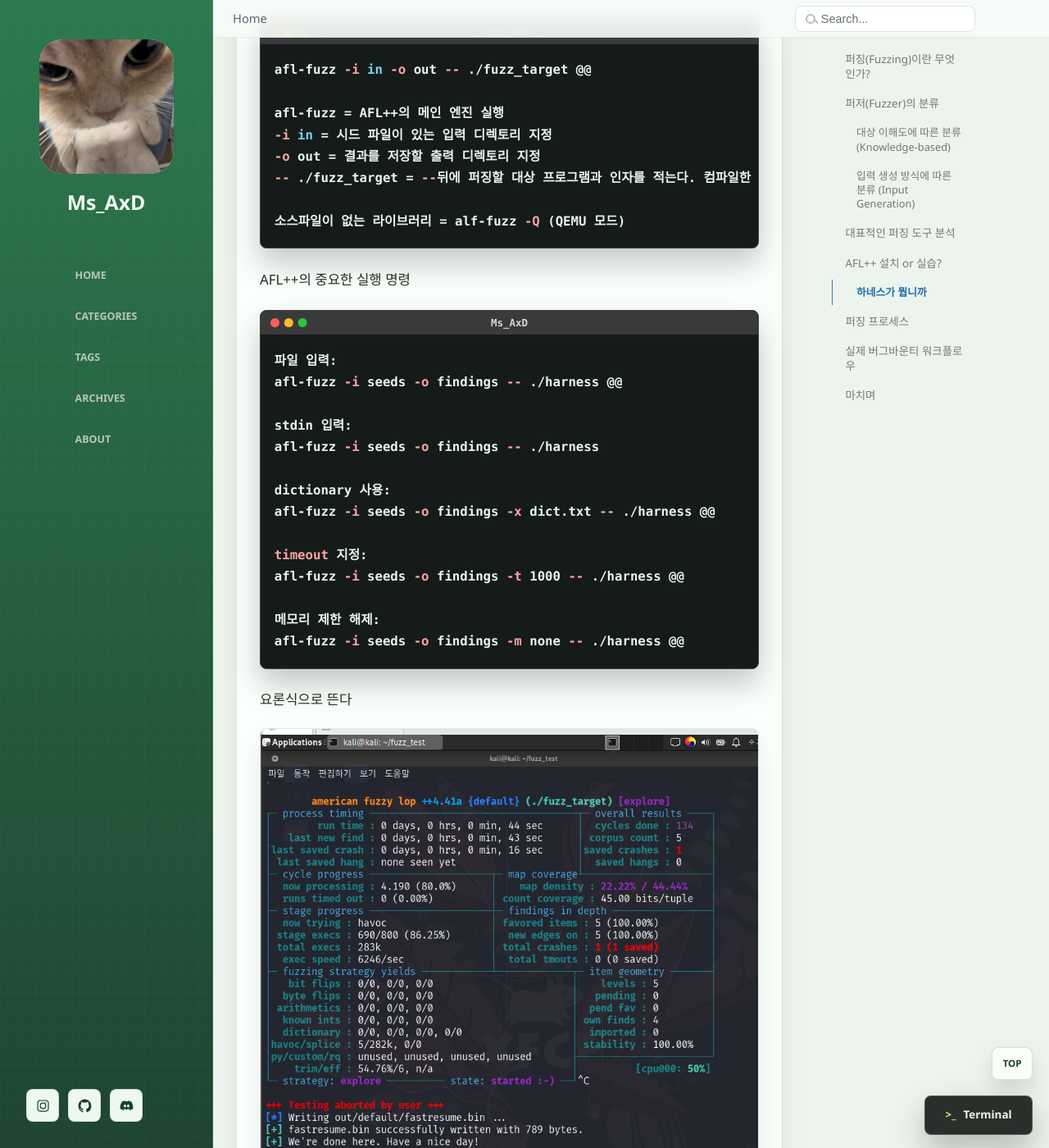
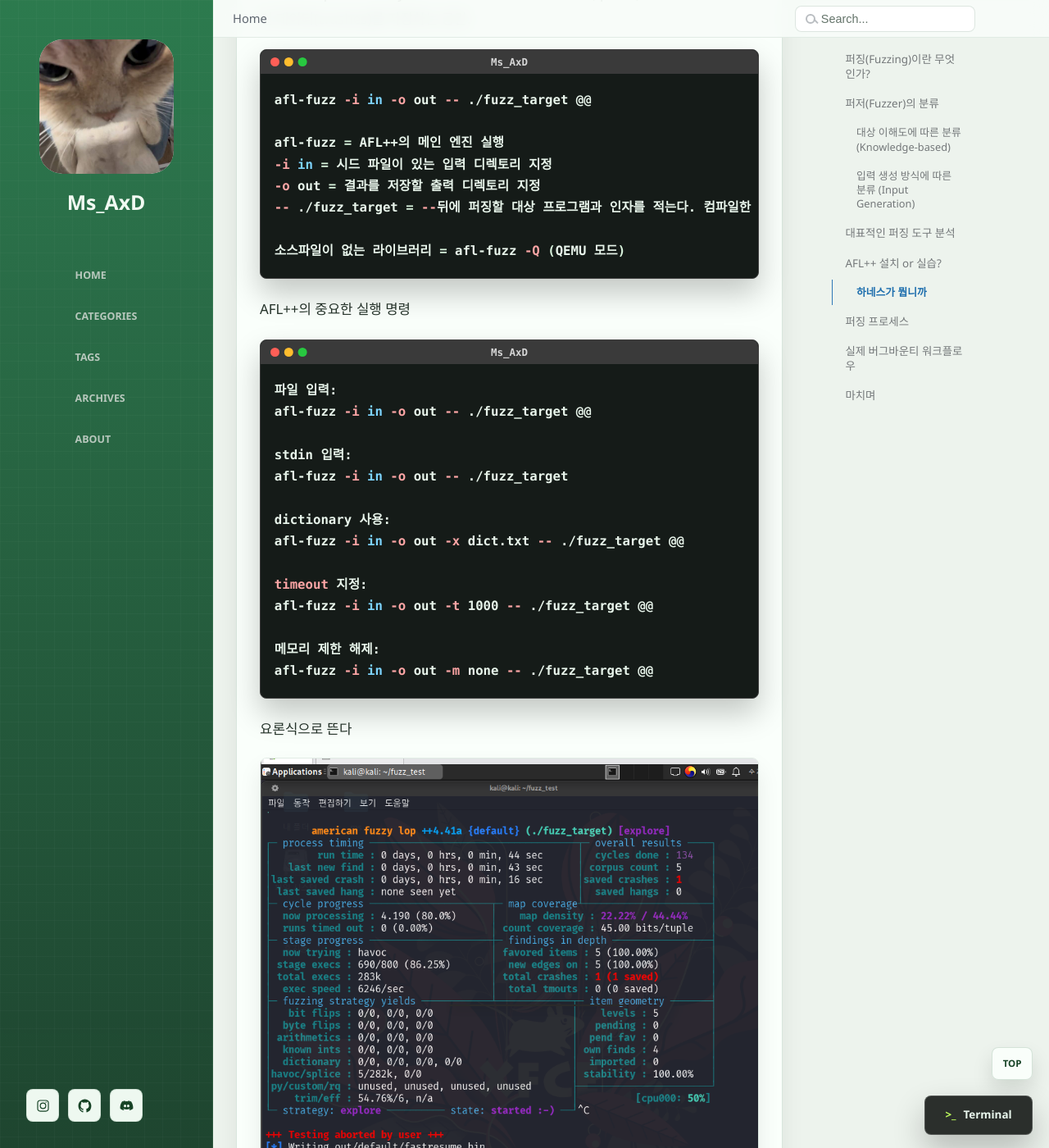
Before and after one commit to ms-axd/ms-axd.github.io, a Jekyll site: the page built from _posts/2026-04-28-fuzzing.md, in a window 1280 px wide and 1400 px high, scrolled down 4963 px. Shown: the whole window at 82% size. Built offline with Jekyll 4.4.1, drawn with Linux system fonts in a browser that asks for light colours; some of the changed text lies outside the part shown.

Commit message:
post contents1

````diff
--- a/_posts/2026-04-28-fuzzing.md
+++ b/_posts/2026-04-28-fuzzing.md
@@ -37,7 +37,7 @@
 `Black-box Fuzzing`: 프로그램 내부 구조를 모르는 상태에서 입력/출력만 확인한다다. 구현이 쉽지만 효율이 떨어질 수 있다. (네트워크 프로토콜이나 폐쇠형 소프트웨어 테스트에 적합)
 <br>내부 경로를 모르기 때문에 효율이 낮고, `복잡한 로직을 통과하기 어렵다` !!!!!!!
 
-`White-box Fuzzing`: 프로그램 소스 코드를 분석하여 모든 실행 경로를 체계적으로 탐색한다다. 분석 비용이 높다. 매우 정교한 버그를 찾을 수 있지만<br> `계산 복잡도가 너무 높아 대규모 프로그램에는 적용하기 어렵다`!!!!!!
+`White-box Fuzzing`: 프로그램 소스 코드를 분석하여 모든 실행 경로를 체계적으로 탐색한다다. 분석 비용이 높다. <br> 매우 정교한 버그를 찾을 수 있지만 `계산 복잡도가 너무 높아 대규모 프로그램에는 적용하기 어렵다`!!!!!!
 
 `Grey-box Fuzzing`: 가장 대중적인 방식으로, 소스 코드 전체를 분석하지는 않지만 컴파일 시점이나 실행 시점에 코드에 센서를 심어 실행경로를 추적한다. 현대 취약점 분석의 주류 (예: AFL++)
 
@@ -56,10 +56,10 @@
 
 | 도구명 | 개발/관리 | 주요 특징 |
 | :--- | :--- | :--- |
-| AFL++ | Community | 기존 AFL의 개선판으로, 가장 강력한 Grey-box 퍼저이다. 높은 성능과 다양한 변이 알고리즘을 지원한다. |
-| Jackalope | Google Project Zero | 소스 코드가 없는 블랙박스 환경(주로 Windows/macOS 바이너리)을 위해 설계된 커스텀 퍼저이다. |
-| ClusterFuzz | Google | 구글 인프라에서 수만 대의 머신을 활용해 대규모 퍼징을 수행할 수 있도록 돕는 프레임워크이다. |
-| LibFuzzer | LLVM Project | in-process 퍼저, 빠른 execution과 sanitizer와의 강력한 통합이 특징 |
+| `AFL++` | Community | 기존 AFL의 개선판으로, 가장 강력한 Grey-box 퍼저이다. 높은 성능과 다양한 변이 알고리즘을 지원한다. |
+| `Jackalope` | Google Project Zero | 소스 코드가 없는 블랙박스 환경(주로 Windows/macOS 바이너리)을 위해 설계된 커스텀 퍼저이다. |
+| `ClusterFuzz` | Google | 구글 인프라에서 수만 대의 머신을 활용해 대규모 퍼징을 수행할 수 있도록 돕는 프레임워크이다. |
+| `LibFuzzer` | LLVM Project | in-process 퍼저, 빠른 execution과 sanitizer와의 강력한 통합이 특징 |
 
 ## AFL++ 설치 or 실습?
 
@@ -90,7 +90,7 @@
 afl-cc -o fuzz_target target.c harness.c
 or
 afl-clang-fast -g -O1 harness.c target.c -o fuzz_target
-// 이게 가장 중요한 단계
+## 이게 가장 중요한 단계
 
 gcc를 사용 안하고 AFL++ 전용 컴파일러를 사용
 컴파일 과정에서 어셈블리 코드 사이에 실행경로를 추적하는 센서를 삽입
@@ -162,26 +162,26 @@
 -o out = 결과를 저장할 출력 디렉토리 지정
 -- ./fuzz_target = --뒤에 퍼징할 대상 프로그램과 인자를 적는다. 컴파일한 파일이 타겟
 
-소스파일이 없는 라이브러리 = alf-fuzz -Q (QEMU 모드)
+소스파일이 없는 라이브러리 = afl-fuzz -Q (QEMU 모드)
 ```
 
 AFL++의 중요한 실행 명령
 
 ```bash
 파일 입력:
-afl-fuzz -i seeds -o findings -- ./harness @@
+afl-fuzz -i in -o out -- ./fuzz_target @@
 
 stdin 입력:
-afl-fuzz -i seeds -o findings -- ./harness
+afl-fuzz -i in -o out -- ./fuzz_target
 
 dictionary 사용:
-afl-fuzz -i seeds -o findings -x dict.txt -- ./harness @@
+afl-fuzz -i in -o out -x dict.txt -- ./fuzz_target @@
 
 timeout 지정:
-afl-fuzz -i seeds -o findings -t 1000 -- ./harness @@
+afl-fuzz -i in -o out -t 1000 -- ./fuzz_target @@
 
 메모리 제한 해제:
-afl-fuzz -i seeds -o findings -m none -- ./harness @@
+afl-fuzz -i in -o out -m none -- ./fuzz_target @@
 ```
 
 
````
